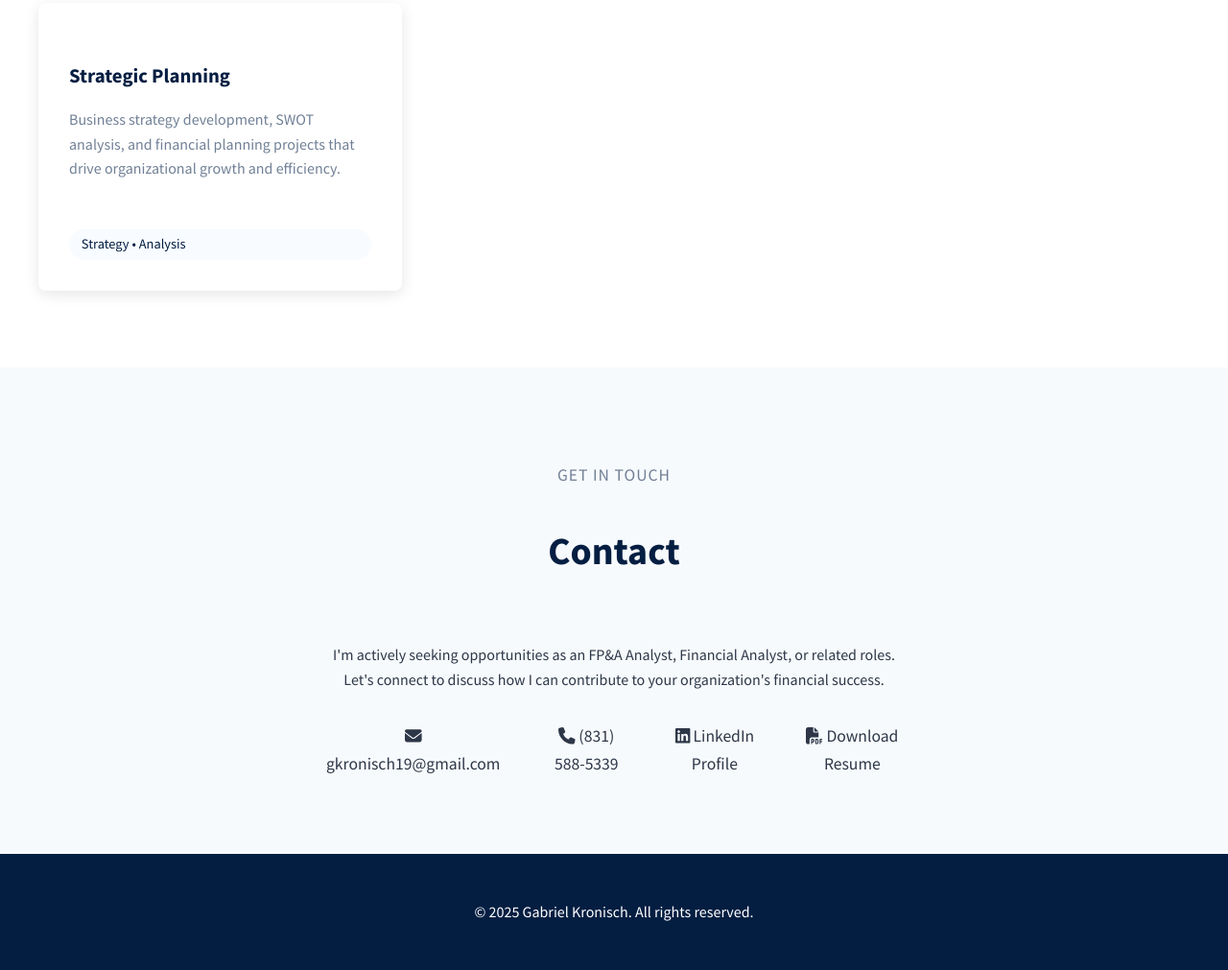
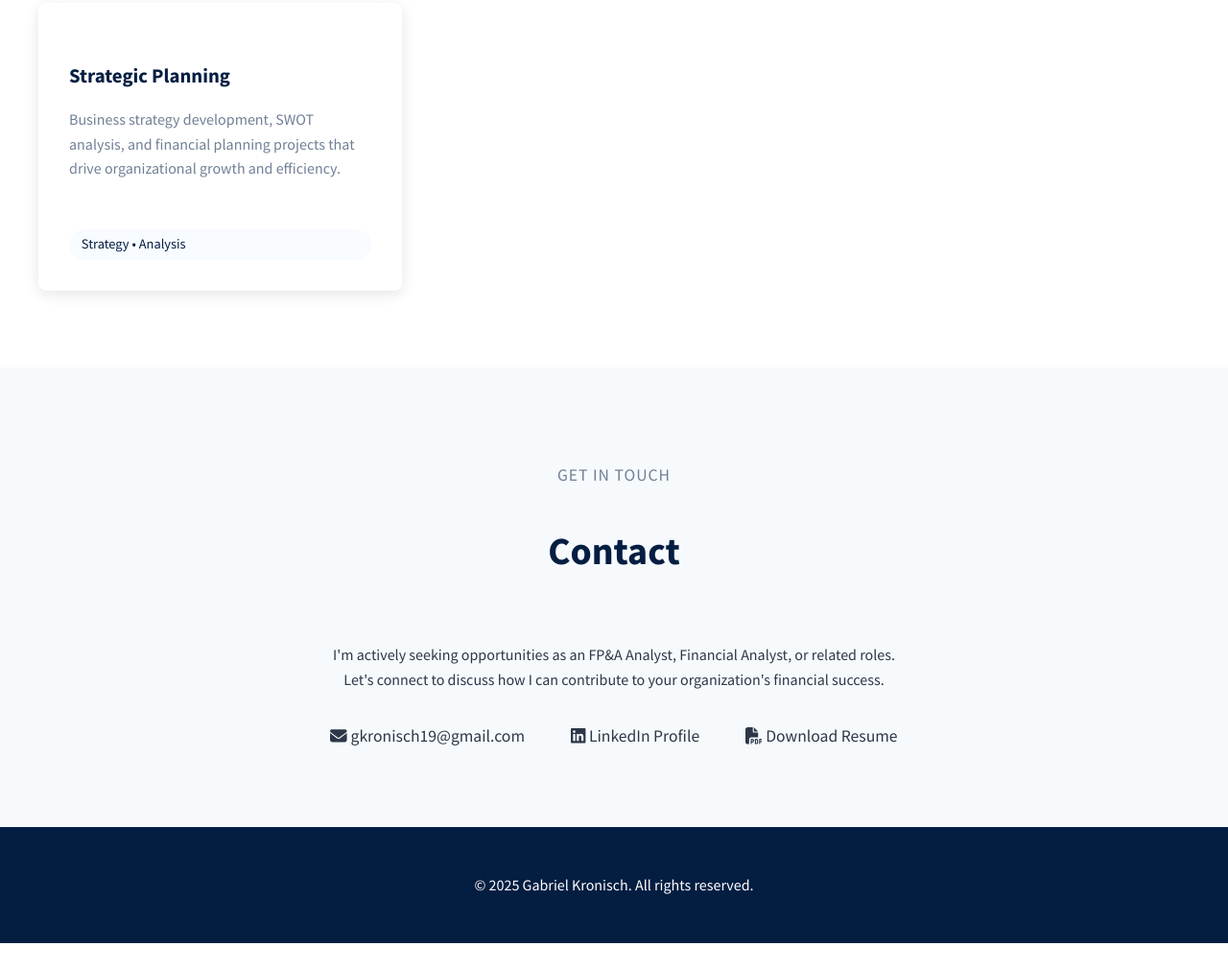
Before and after one commit to gkronisch/Gabriel-Kronisch-Portfolio, a plain HTML site: page index.html in a window 1280 px wide. Shown: the part 3806-4817 px from the top of the page at 96% size. After the commit the page ends 4789 px from the top, so only its background shows below. Drawn offline with Linux system fonts and the light colour scheme.

Commit message:
Update contact

```diff
--- a/index.html
+++ b/index.html
@@ -615,10 +615,6 @@
                         <i class="fas fa-envelope"></i>
                         gkronisch19@gmail.com
                     </a>
-                    <a href="tel:8315885339" class="contact-item">
-                        <i class="fas fa-phone"></i>
-                        (831) 588-5339
-                    </a>
                     <a href="https://linkedin.com/in/gabriel-kronisch" class="contact-item" target="_blank">
                         <i class="fab fa-linkedin"></i>
                         LinkedIn Profile
```
